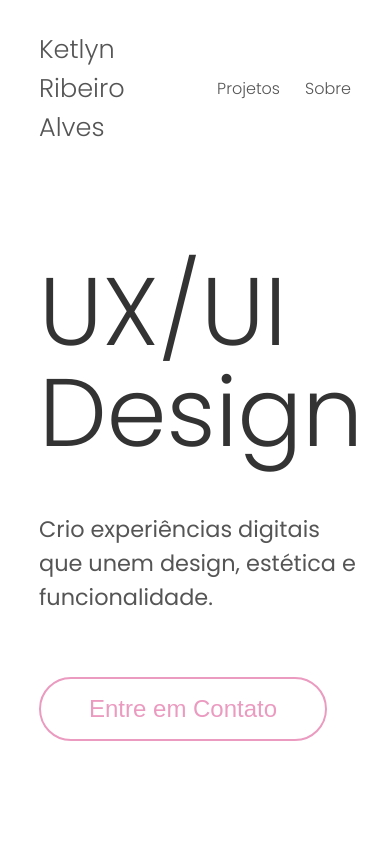
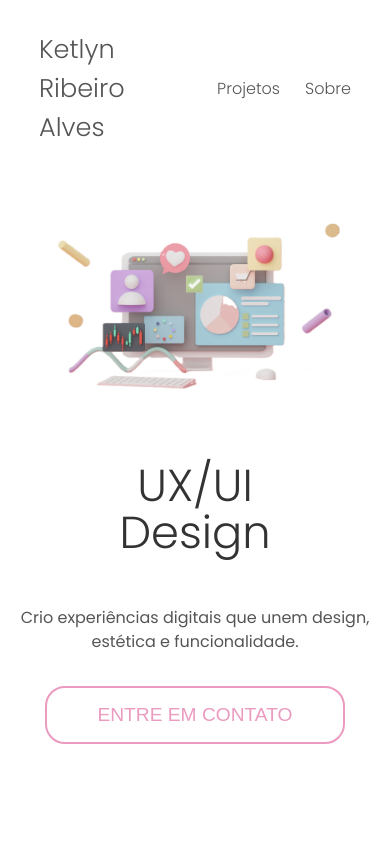
Before and after one commit to MichaeLdeLima27/ketlyn-de-lima-ux-ui, a React (Vite) app: page / in a window 390 px wide. Shown: the top 844 px of the page. Built offline with nearby package versions, Linux system fonts and the light colour scheme.

Commit message:
atualizando mobile

```diff
--- a/src/App.css
+++ b/src/App.css
@@ -34,7 +34,7 @@ a {
 .navbar-left {
   font-weight: 300;
   font-size: 1.6rem;
-  color: #555;;
+  color: #555;
 }
 
 .navbar-right a {
@@ -49,12 +49,12 @@ a {
   color: #90bbe9;
 }
 
-/* Hero Section */
+/* ===== HERO SECTION ===== */
 .hero-section {
   display: flex;
   justify-content: space-between;
   align-items: center;
-  padding: 2rem 10%; /* reduzido de 6rem para 3rem */
+  padding: 2rem 10%;
   gap: 2rem;
   background: #fff;
 }
@@ -64,12 +64,11 @@ a {
 }
 
 .hero-text h1 {
-  font-size: 6rem; /* título grande como no Freepik */
+  font-size: 6rem;
   line-height: 1.05;
-   font-weight: 200; /* mais fino */
-  margin: 0;
-  margin-bottom: 50px;
-    font-family: 'Poppins', sans-serif;
+  font-weight: 200;
+  margin: 0 0 50px 0;
+  font-family: 'Poppins', sans-serif;
 }
 
 .hero-text p {
@@ -87,7 +86,8 @@ a {
   padding: 1rem 3rem;
   border-radius: 50px;
   color: #eb9ac0;
-  font-weight: uppercase;
+  font-weight: 500;
+  text-transform: uppercase;
   font-size: 1.5rem;
   cursor: pointer;
   transition: 0.3s ease;
@@ -95,7 +95,7 @@ a {
 
 .hero-button:hover {
   background: #eb9ac0;
-  color: #fff
+  color: #fff;
 }
 
 .hero-image {
@@ -113,8 +113,53 @@ a {
   margin-left: 50px;
 }
 
+/* ===== HERO RESPONSIVO ===== */
+@media (max-width: 600px) {
+  .hero-section {
+    flex-direction: column-reverse; /* imagem fica acima do texto */
+    align-items: center;
+    text-align: center;
+    padding: 2rem 5%;
+  }
 
-/* Sobre Section */
+  .hero-text h1 {
+    font-size: 2.8rem;
+    text-align: center;
+  }
+
+  .hero-text p {
+    font-size: 1rem;
+    text-align: center;
+  }
+
+  .hero-button {
+    width: 100%;
+    max-width: 300px;
+    padding: 1rem 1.5rem;
+    font-size: 1.2rem;
+    display: block;
+    margin: 2rem auto 0 auto;
+    border: 2px solid #eb9ac0;
+    color: #eb9ac0;
+    background: transparent;
+    border-radius: 20px;
+    transition: 0.3s ease;
+  }
+
+  .hero-button:hover,
+  .hero-button:focus {
+    background: #eb9ac0;
+    color: #fff;
+  }
+
+  .hero-image img {
+    width: 100%;
+    border-radius: 15px;
+    margin: 0 auto 30px auto;
+  }
+}
+
+/* ===== SOBRE SECTION ===== */
 .about-section {
   text-align: center;
   padding: 6rem 10%;
@@ -126,11 +171,12 @@ a {
   display: inline-block;
   margin-bottom: 3rem;
 }
+
 .profile img {
   width: 190px;
   height: 190px;
   border-radius: 50%;
-  object-fit: cover; /* mantém proporção e preenche o círculo */
+  object-fit: cover;
   position: relative;
   z-index: 2;
 }
@@ -186,15 +232,15 @@ a {
   transform: scale(1.1);
 }
 
-/* Projetos Section */
+/* ===== PROJETOS SECTION ===== */
 .projects-section {
   padding: 6rem 10%;
-  background-color: #fff; /* mesma cor clara das outras seções */
+  background-color: #fff;
   text-align: center;
 }
 
 .projects-section h2 {
-  font-size: 2.5rem; /* um pouco maior e elegante */
+  font-size: 2.5rem;
   margin-bottom: 3.5rem;
   font-family: 'Poppins', sans-serif;
   font-weight: 300;
@@ -208,33 +254,32 @@ a {
 }
 
 .project-card {
-  width: 360px; /* cards maiores */
+  width: 360px;
   border-radius: 20px;
   overflow: hidden;
-  box-shadow: 0 15px 40px rgba(0,0,0,0.1); /* sombra mais suave */
+  box-shadow: 0 15px 40px rgba(0,0,0,0.1);
   transition: transform 0.3s, box-shadow 0.3s;
-  position: relative; /* necessário para o overlay */
+  position: relative;
   cursor: pointer;
 }
 
 .project-card img {
   width: 100%;
   height: 220px;
-  object-fit: cover; /* garante que a imagem preencha o card */
+  object-fit: cover;
   display: block;
   transition: transform 0.3s ease;
 }
 
 .project-card:hover {
-  transform: translateY(-15px) scale(1.03); /* leve aumento ao passar */
+  transform: translateY(-15px) scale(1.03);
   box-shadow: 0 25px 50px rgba(0,0,0,0.15);
 }
 
 .project-card:hover img {
-  transform: scale(1.1); /* leve zoom na imagem ao passar */
+  transform: scale(1.1);
 }
 
-/* Overlay com texto */
 .project-card::after {
   content: "VER PROJETO COMPLETO";
   position: absolute;
@@ -242,7 +287,7 @@ a {
   left: 0;
   width: 100%;
   height: 100%;
-  background-color: rgba(0,0,0,0.6); /* overlay semitransparente */
+  background-color: rgba(0,0,0,0.6);
   color: #fff;
   font-family: 'Poppins', sans-serif;
   font-weight: 600;
@@ -251,16 +296,36 @@ a {
   align-items: center;
   justify-content: center;
   text-align: center;
-  opacity: 0; /* inicialmente invisível */
+  opacity: 0;
   transition: opacity 0.3s ease;
-  border-radius: 20px; /* combina com o card */
+  border-radius: 20px;
   padding: 10px;
 }
 
 .project-card:hover::after {
-  opacity: 1; /* aparece ao passar o mouse */
+  opacity: 1;
 }
 
+@media (max-width: 600px) {
+  /* Mantém os cards com o mesmo estilo */
+  .project-card {
+    width: 100%;
+    max-width: 340px;
+  }
+
+  /* Faz o texto "VER PROJETO COMPLETO" aparecer no toque no mobile */
+  .project-card:active::after {
+    opacity: 1;
+  }
+
+  /* Dá leve aumento ao tocar */
+  .project-card:active {
+    transform: scale(1.03);
+  }
+}
+
+
+/* ===== FOOTER ===== */
 .footer {
   padding: 3rem 10%;
   text-align: center;
@@ -297,7 +362,6 @@ a {
   transform: scale(1.05);
 }
 
-
 .profile-link svg {
   font-size: 1.5rem;
 }
--- a/src/components/Hero.jsx
+++ b/src/components/Hero.jsx
@@ -58,21 +58,41 @@ const Hero = () => {
         </div>
       </section>
 
-      {/* Projetos Section */}
   <section className="projects-section" id="projetos">
   <h2>Meus Projetos</h2>
   <div className="projects-grid">
-          <a href="https://medium.com/@ketlynraa/ux-ui-design-m%C3%B3dulo-20-dicas-para-elevar-o-n%C3%ADvel-das-suas-entregas-de-design-09b0e556e925" target="_blank" rel="noreferrer" className="project-card">
+    <a
+      href="https://medium.com/@ketlynraa/ux-ui-design-m%C3%B3dulo-20-dicas-para-elevar-o-n%C3%ADvel-das-suas-entregas-de-design-09b0e556e925"
+      target="_blank"
+      rel="noreferrer"
+      className="project-card"
+    >
       <img src={project1} alt="Projeto 1" />
+      <div className="overlay">VER PROJETO COMPLETO</div>
     </a>
-          <a href="https://medium.com/@ketlynraa/estudo-de-caso-de-ux-ui-aplicativo-de-autismo-luke-da-idea%C3%A7%C3%A3o-ao-prot%C3%B3tipo-717c82e11c45" target="_blank" rel="noreferrer" className="project-card">
+
+    <a
+      href="https://medium.com/@ketlynraa/estudo-de-caso-de-ux-ui-aplicativo-de-autismo-luke-da-idea%C3%A7%C3%A3o-ao-prot%C3%B3tipo-717c82e11c45"
+      target="_blank"
+      rel="noreferrer"
+      className="project-card"
+    >
       <img src={project2} alt="Projeto 2" />
+      <div className="overlay">VER PROJETO COMPLETO</div>
     </a>
-          <a href="https://medium.com/@ketlynraa/estudo-de-caso-projeto-de-parceria-com-banco-ita%C3%BA-8b44896f258e" target="_blank" rel="noreferrer" className="project-card">
+
+    <a
+      href="https://medium.com/@ketlynraa/estudo-de-caso-projeto-de-parceria-com-banco-ita%C3%BA-8b44896f258e"
+      target="_blank"
+      rel="noreferrer"
+      className="project-card"
+    >
       <img src={project3} alt="Projeto 3" />
+      <div className="overlay">VER PROJETO COMPLETO</div>
     </a>
   </div>
 </section>
+
 
       {/* Footer */}
       <footer className="footer">
```
Lines whose indentation alone changed are shown as unchanged.
